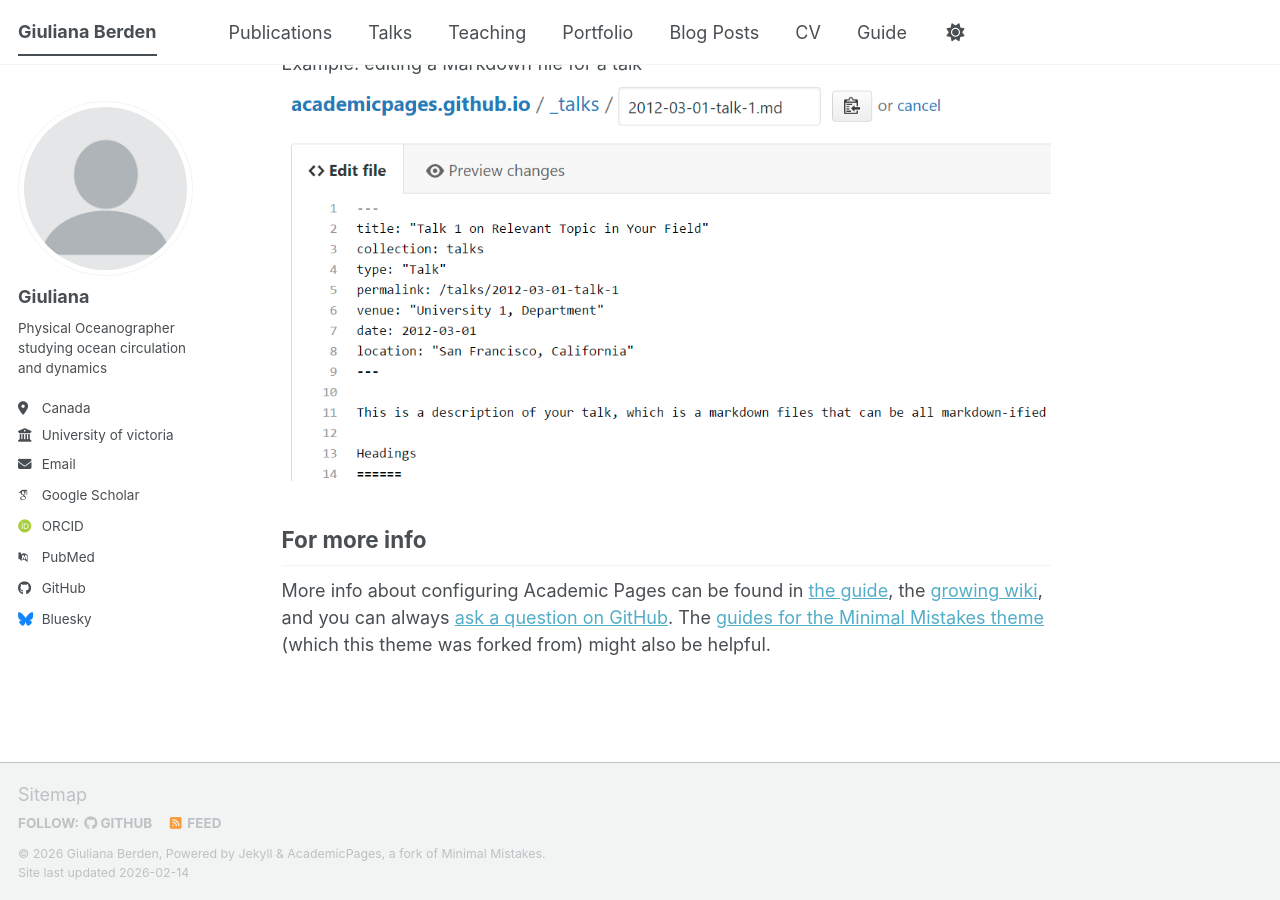
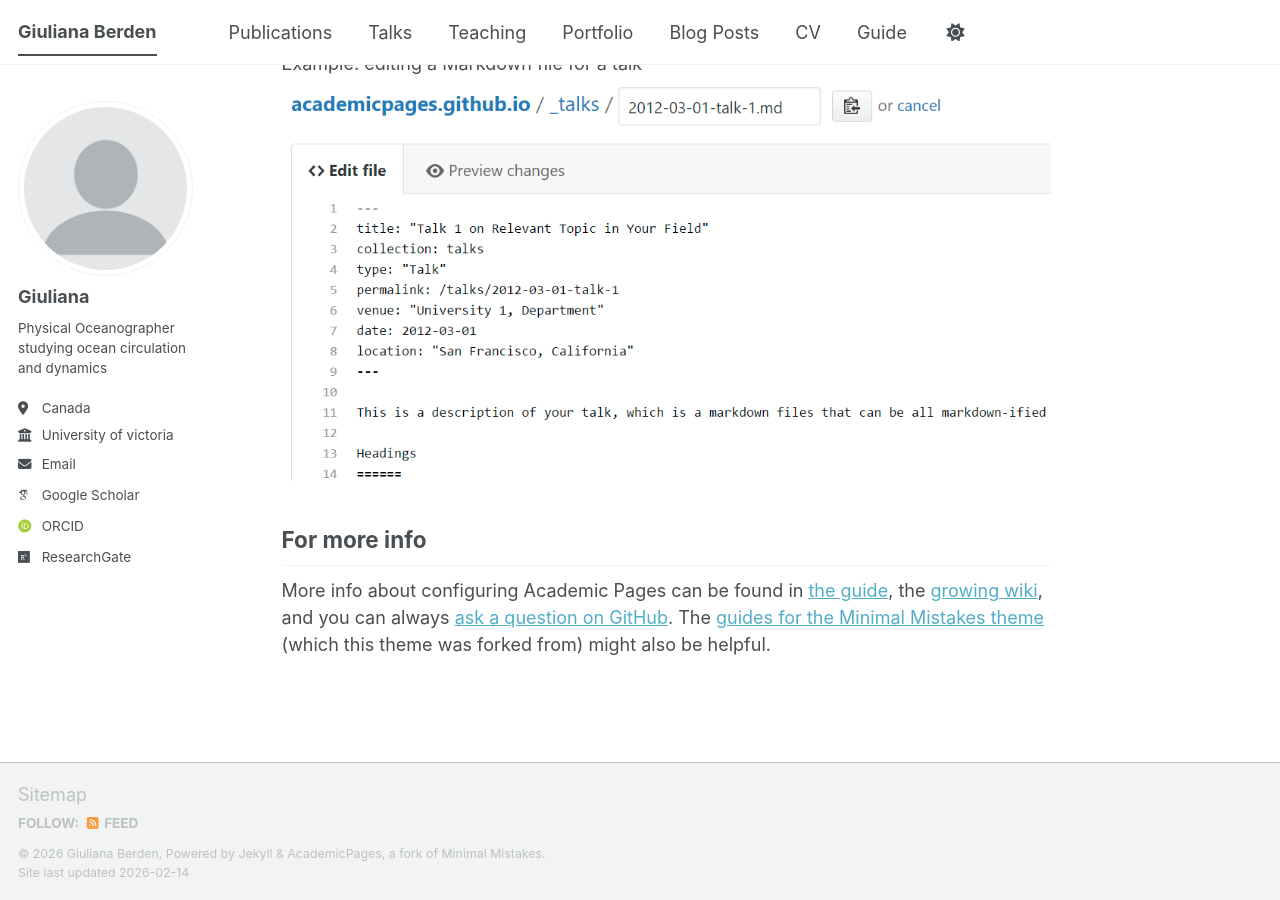
Before and after one commit to GiulianaB/GiulianaB, a Jekyll site: the page built from _pages/about.md, in a window 1280 px wide and 900 px high, scrolled down 2720 px. Built offline with Jekyll 4.4.1, drawn with Linux system fonts in a browser that asks for light colours; some web fonts are replaced; a script bundle is joined from its source files by our own code; library files that are not in the unit come from our copies; some of the changed lines change nothing that is shown.

Commit message:
Update academic and social media URLs in config
Updated various URLs for academic profiles and social media.

```diff
--- a/_config.yml
+++ b/_config.yml
@@ -35,14 +35,14 @@
   # Academic websites
   academia         : # URL
   arxiv            : # URL - Update with the correct link to your profile
-  googlescholar    : "https://scholar.google.com/citations?user=PS_CX0AAAAAJ"
+  googlescholar    : "https://scholar.google.ca/citations?user=9duoZ8UAAAAJ&hl=en"
   inspire-hep      : # URL
   impactstory      : # URL
-  orcid            : "https://orcid.org/yourorcidurl"
+  orcid            : "https://orcid.org/0000-0003-0054-6663"
   semantic         : # URL
   ssrn             : # URL
-  pubmed           : "https://www.ncbi.nlm.nih.gov/pubmed/?term=john+snow"
-  researchgate     : # URL
+  pubmed           : #"https://www.ncbi.nlm.nih.gov/pubmed/?term=john+snow"
+  researchgate     : 'https://www.researchgate.net/profile/Giuliana-Berden-2?ev=hdr_xprf'
   scopus           : # URL
   zotero           : # URL
 
@@ -51,13 +51,13 @@
   bitbucket        : # Username - Update with your username on the site
   codepen          : # Username
   dribbble         : # Username
-  github           : "academicpages"
+  github           : #"academicpages"
   kaggle           : # Username
   stackoverflow    : # User number or user number and name (i.e., use "1" or "1/jeff-atwood")
 
   # Social media
   artstation       : # Username
-  bluesky          : "bsky.app" # Replace this with you Bluesky username
+  bluesky          : #"bsky.app" # Replace this with you Bluesky username
   facebook         : # Username
   flickr           : # Username
   foursquare       : # Username
```
